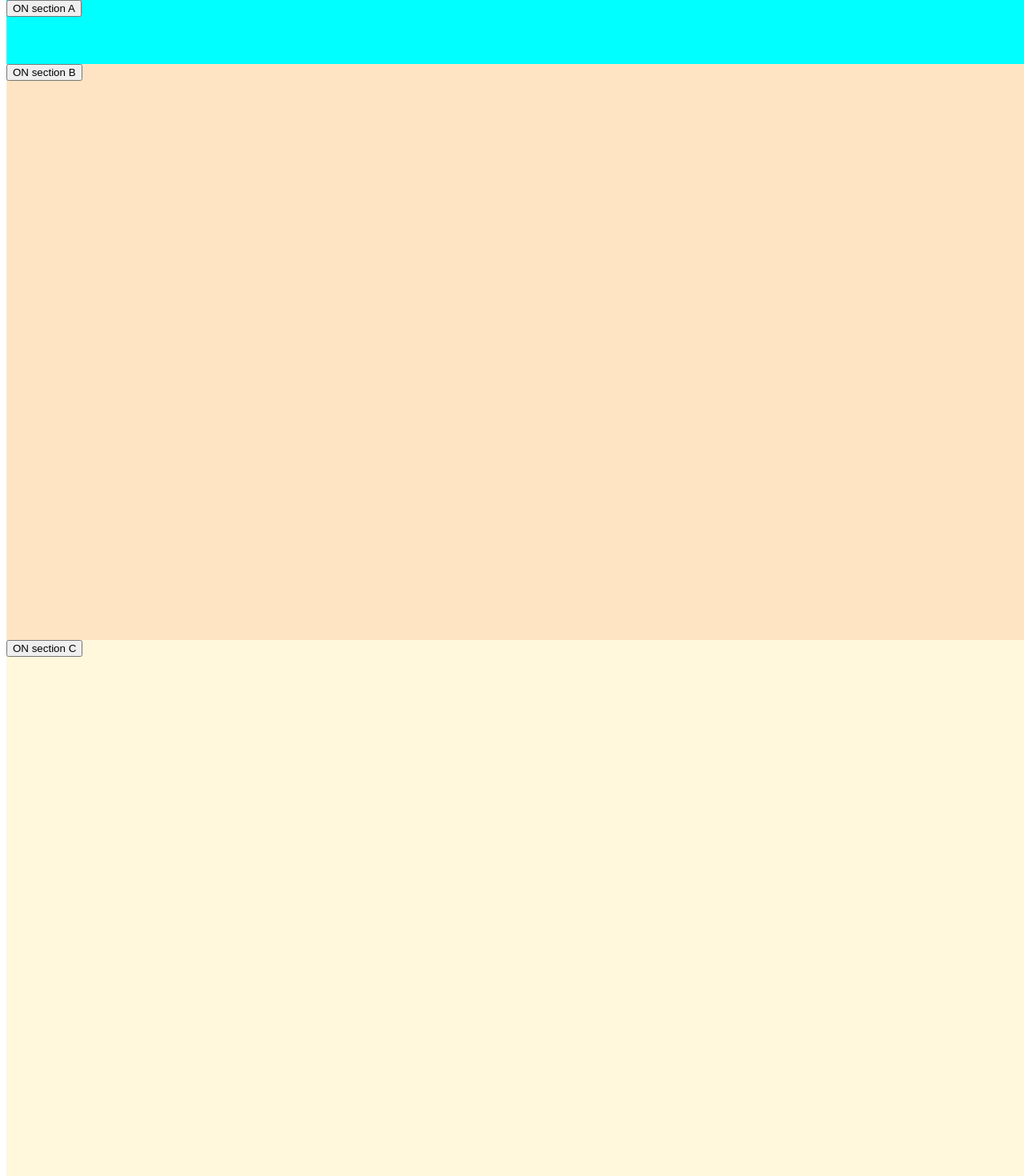
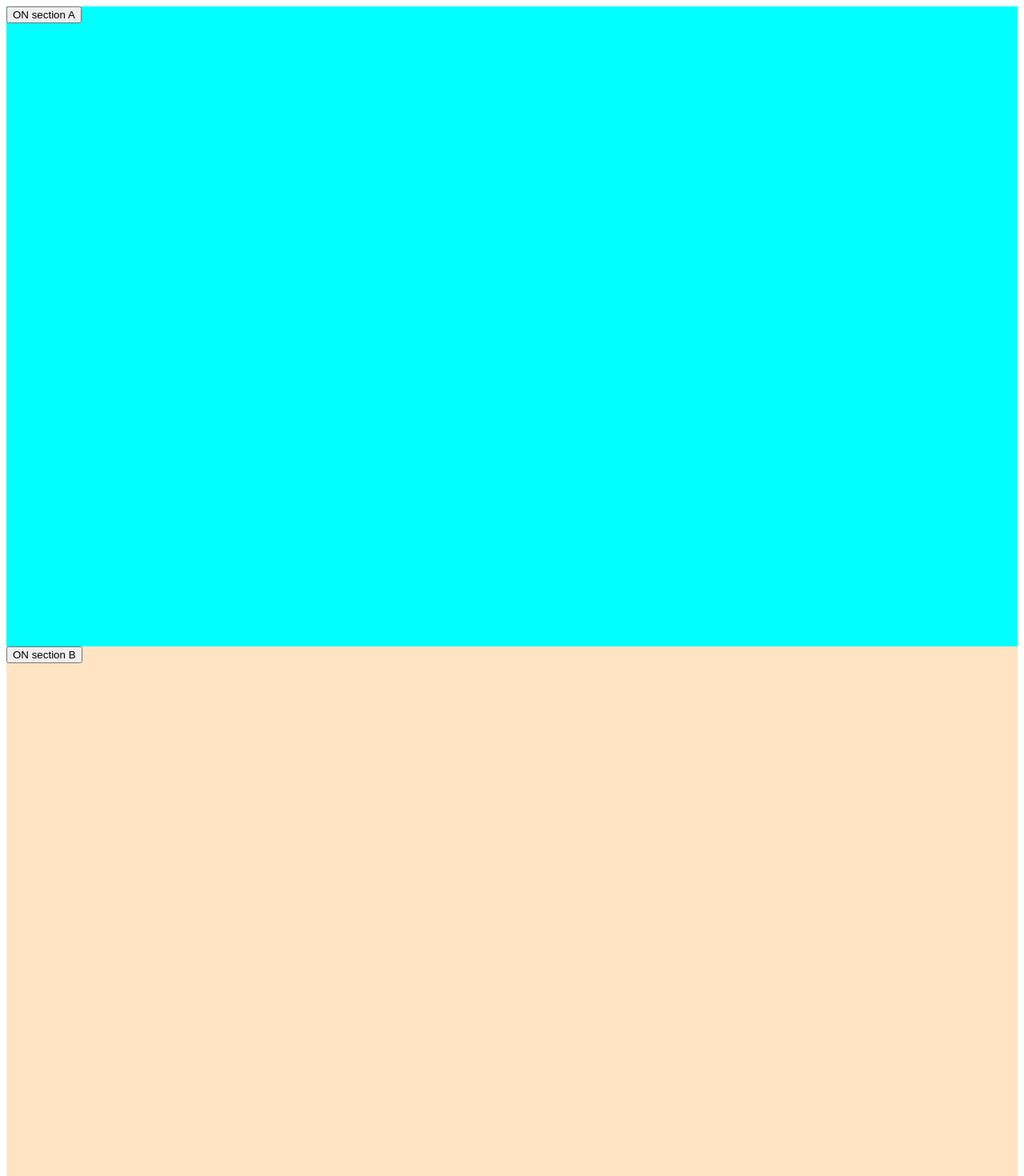
Before and after one commit to Bogdan-N/vue-cli-test, a Vue app in the folder my-creation/: page / in a window 1280 px wide. Shown: the top 1470 px of the page at 80% size. Built offline with nearby package versions, Linux system fonts and the light colour scheme.

Commit message:
dynamic rendering of section height

```diff
--- a/my-creation/src/components/welcomPage.vue
+++ b/my-creation/src/components/welcomPage.vue
@@ -1,16 +1,16 @@
 <template>
   <div class="welcomPage-1">
-    <section class="block-A">
+    <section class="block first">
       <div>
         <button>ON section A</button>
       </div>
     </section>
-    <section class="block-B" :class="{ 'active': someVAriable }">
+    <section class="block second">
       <div>
         <button>ON section B</button>
       </div>
     </section>
-    <section class="block-C">
+    <section class="block third">
       <div>
         <button>ON section C</button>
       </div>
@@ -20,27 +20,39 @@
 
 <script>
 export default {
-  name: 'welcomPage',
+  name: "welcomPage",
   props: {
     msg: String
   },
-  data () {
+  data() {
     return {
+      currentHeight: 0,
       someVAriable: false
+    };
+  },
+  methods: {
+    onScroll(event) {
+      this.someVAriable = true;
+      event.preventDefault();
+    },
+    setSectionsHeight(dynamicHeight) {
+      const elements = document.getElementsByClassName("block");
+      console.log("elements ", elements);
+      for (let i = 0; i < elements.length; ++i) {
+        elements[i].style.height = `${dynamicHeight}px`;
+      }
     }
   },
-  methods: {
-    onScroll (event) {
-      this.someVAriable = true
-      event.preventDefault()
-      // setTimeout(() => this.someVAriable = false, 3000);
-    }
+  created: function() {
+    window.addEventListener("scroll", this.onScroll);
   },
-  created: function () {
-    window.addEventListener('scroll', this.onScroll)
+  mounted: function() {
+    const currentHeight = window.innerHeight;
+    console.log("currentHeight ", currentHeight);
+    this.setSectionsHeight(currentHeight);
   },
-  destroyed: function () {
-    window.removeEventListener('scroll', this.onScroll)
+  destroyed: function() {
+    window.removeEventListener("scroll", this.onScroll);
   }
-}
+};
 </script>
--- a/my-creation/src/scss/welcomPage.scss
+++ b/my-creation/src/scss/welcomPage.scss
@@ -2,37 +2,19 @@
   display: flex;
   flex-direction: column;
 
-  .block-A,
-  .block-B,
-  .block-C {
+  .block {
     width: 100%;
-    position: absolute;
   }
-  .block-A {
+  .first {
     background-color: aqua;
-    z-index: 3;
-    top: 0;
-    height: 100%;
   }
 
-  .block-B {
+  .second {
     background-color: bisque;
-    z-index: 4;
-    height: 100%;
-    top: 100%;
-
-    &.active {
-      transition-property: top;
-      transition-duration: 3s;
-      top: 10%;
-    }
   }
 
-  .block-C {
+  .third {
     background-color: cornsilk;
-    z-index: 4;
-    height: 100%;
-    top: 100%;
   }
 }
 //  body {
```
